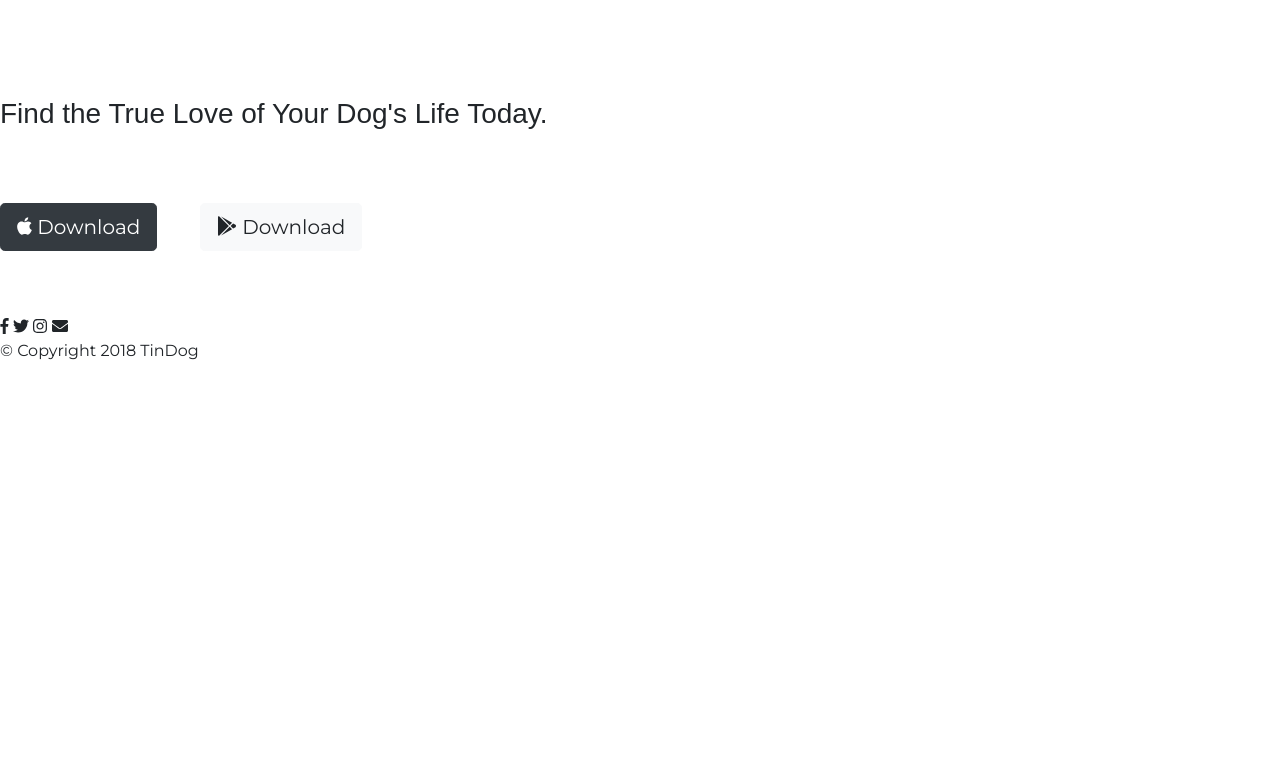
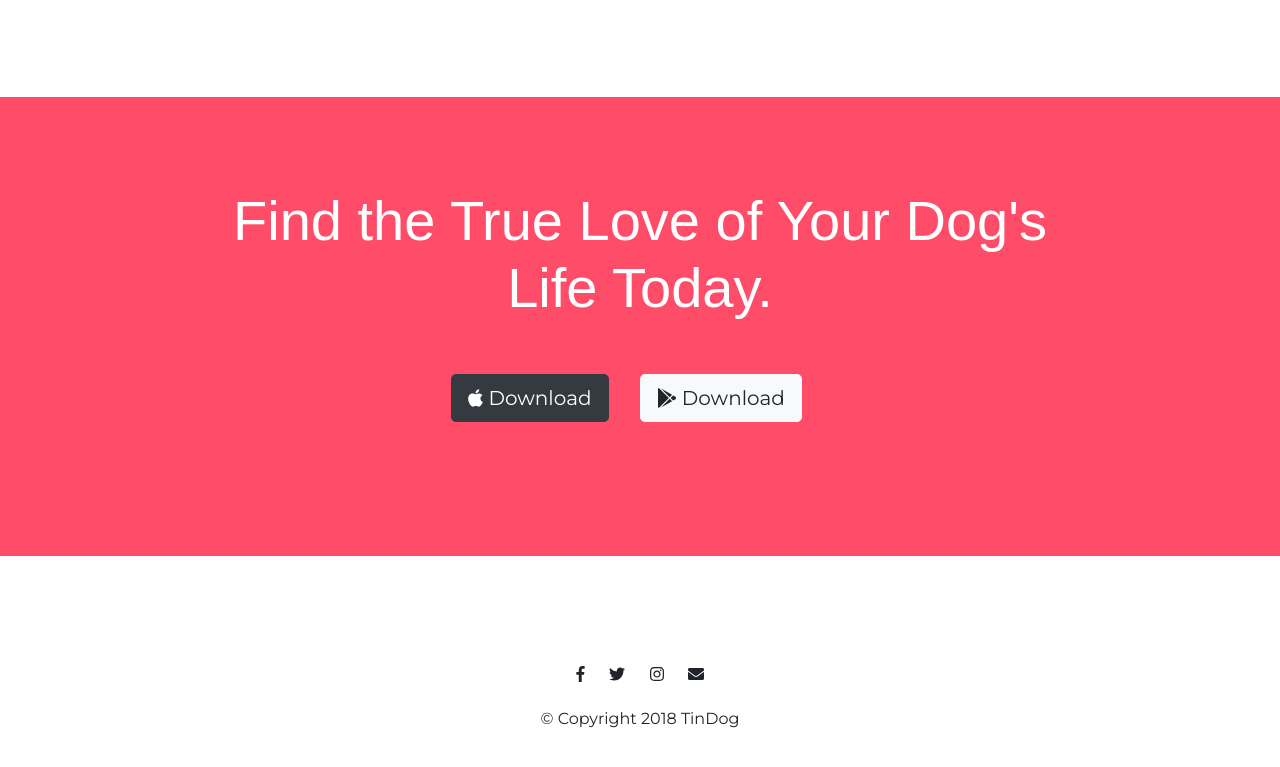
Before and after one commit to sambini1217/tindog-start-here, a plain HTML site: page index.html in a window 1280 px wide. Shown: the part 2498-3265 px from the top of the page. Before the commit the page ends 2877 px from the top, so only its background shows below. Drawn offline with nearby package versions, Linux system fonts and the light colour scheme.

Commit message:
end of ch.90

```diff
--- a/css/styles.css
+++ b/css/styles.css
@@ -133,6 +133,28 @@ h3 {
     padding: 2% 3%;
 }
 
+/* CTA Section */
+#cta {
+    background-color: #ff4c68;
+    color: #fff;
+    padding: 7% 15%;
+    text-align: center;
+}
+
+.cta-heading {
+    font-family: "Montserrat-Black", sans-serif;
+    font-size: 3.5rem;
+}
+
+#footer {
+    padding: 7% 15%;
+    text-align: center;
+}
+
+.social-icon {
+    margin: 20px 10px;
+}
+
 @media (max-width: 1028px) {
     #title {
         text-align: center;
```
